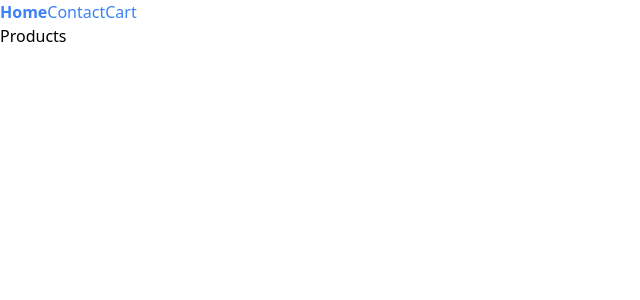
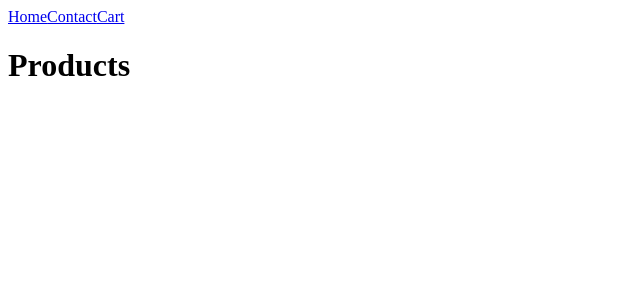
Before and after one commit to Emilyrf/frameworks2-ca, a React (Vite) app: page / in a window 1280 px wide. Shown: the top 300 px of the page, without its empty margins (0-640 px from the left). Built offline with nearby package versions, Linux system fonts and the light colour scheme.

Commit message:
Import AppRoutes

```diff
--- a/src/main.jsx
+++ b/src/main.jsx
@@ -1,10 +1,10 @@
 import React from 'react'
 import ReactDOM from 'react-dom/client'
-import Routes from './Routes.jsx'
-import './index.css'
+import AppRoutes from './Routes.jsx'
+
 
 ReactDOM.createRoot(document.getElementById('root')).render(
   <React.StrictMode>
-    <Routes />
+    <AppRoutes />
   </React.StrictMode>,
 )
```
